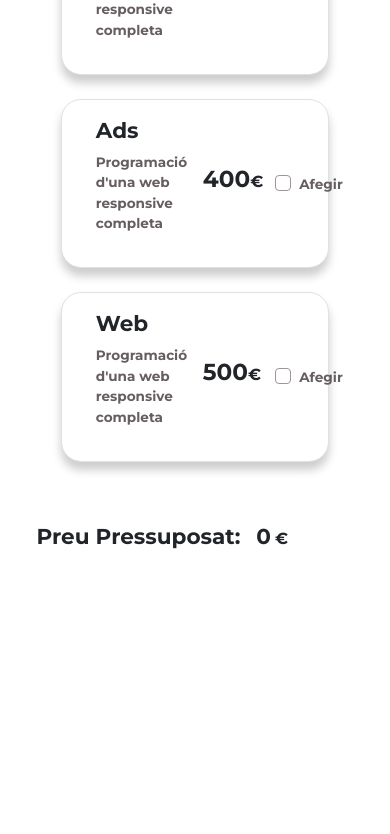
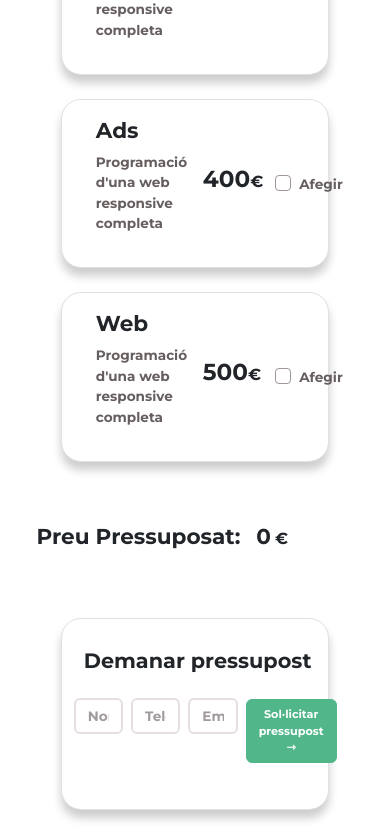
Before and after one commit to manuK1777/S6-Pressupostos, an Angular app: page / in a window 390 px wide. Shown: the part 409-1243 px from the top of the page. Before the commit the page ends 1047 px from the top, so only its background shows below. Built offline with nearby package versions, Linux system fonts and the light colour scheme.

Commit message:
Exercise 5, WIP. Added inputs to the form to save budgets

```diff
--- a/src/app/home/home.component.html
+++ b/src/app/home/home.component.html
@@ -30,7 +30,8 @@
 
                     <div class="col-2">
                         <div class="form-check">
-                            <input class="form-check-input" type="checkbox" formControlName="seo" (change)="onCheckboxChange($event, 300)" id="flexCheckSeo">
+                            <input class="form-check-input" type="checkbox" formControlName="seo"
+                                (change)="onCheckboxChange($event, 300)" id="flexCheckSeo">
                             <label class="form-check-label" for="flexCheckSeo">
                                 Afegir
                             </label>
@@ -61,8 +62,8 @@
 
                     <div class="col-2">
                         <div class="form-check">
-                            <input class="form-check-input" type="checkbox" formControlName="ads"  (change)="onCheckboxChange($event, 400)"
-                            id="flexCheckAds">
+                            <input class="form-check-input" type="checkbox" formControlName="ads"
+                                (change)="onCheckboxChange($event, 400)" id="flexCheckAds">
                             <label class="form-check-label" for="flexCheckAds">
                                 Afegir
                             </label>
@@ -93,8 +94,8 @@
 
                     <div class="col-2">
                         <div class="form-check">
-                            <input class="form-check-input" type="checkbox" formControlName="web"  (change)="onCheckboxChange($event, 500)"
-                            id="flexCheckWeb">
+                            <input class="form-check-input" type="checkbox" formControlName="web"
+                                (change)="onCheckboxChange($event, 500)" id="flexCheckWeb">
                             <label class="form-check-label" for="flexCheckWeb">
                                 Afegir
                             </label>
@@ -108,15 +109,60 @@
                 </div>
             </div>
         </div>
-    </form>
 
         <div class="row">
             <div class="col-12">
                 <div class="preuFinal-container">
-                <h4 class="custom-H4">Preu Pressuposat:<span class="ms-3"></span>{{ preuPressuposat }}<span class="euro ms-1">€</span>
+                    <h4 class="custom-H4">Preu Pressuposat:<span class="ms-3"></span>{{ preuPressuposat }}<span
+                            class="euro ms-1">€</span>
                     </h4>
                 </div>
             </div>
         </div>
 
+        <div class="row justify-content-center">
+            <div class="col-9">
+                <div class="form-control custom-box-contact mb-4">
+
+                   <div class="row">
+                        <div class="col-12 prod-cont">
+                            <h4 class="mb-4 mt-2" id="h4-contact">
+                                Demanar pressupost
+                            </h4>
                         </div>
+                   </div>
+
+                    <div class="row pb-4 justify-content-center" formGroupName="contactDetails">
+                       <div class="col-9 pe-0 cust-contact-cont">
+
+                            <div class="form-group cust-form-group me-2">
+                                <input id="name" formControlName="name" class="form-control" type="text" placeholder="Nom"/>
+                            </div>
+
+                            <div class="form-group cust-form-group me-2">
+                                <input id="phone" formControlName="phone" class="form-control" type="tel" placeholder="Teléfon"/>
+                            </div>
+
+                           <div class="form-group cust-form-group me-4">
+                                <input id="email" formControlName="email" class="form-control" type="email" placeholder="Email"/>
+                            </div>
+                       </div>
+
+                       <div class="col-3 px-0">
+                            <button type="submit" class="btn btn-primary cust-btn">Sol·licitar pressupost <span>&#8702;</span></button>
+                       </div>
+
+                    </div>
+
+                </div>
+            </div>
+        </div>
+
+
+    </form>
+
+
+
+
+
+</div>
--- a/src/app/home/home.component.scss
+++ b/src/app/home/home.component.scss
@@ -1,3 +1,4 @@
+$custom-green: #51b68a;
 
 .form-check-label, .prod-description {
     color: rgb(102, 94, 94);
@@ -38,6 +39,18 @@
     border-radius: 20px;
 }
 
+.custom-box-contact {
+    flex-direction: row;
+    position: relative;
+    align-items: center;
+    background-color: white;
+    box-shadow: 0 8px 10px rgba(0, 0, 0, 0.2);
+    padding-top: 22px;
+    padding-bottom: 22px;
+    border-radius: 20px;
+}
+
+
 .prod-cont {
     margin-left: 22px;
 }
@@ -51,12 +64,12 @@
 }
 
 .form-check {
-    margin-left: 158px;
+    margin-left: 180px;
 }
 
 .form-check-input:checked {
-    background-color: rgb(55, 161, 41);
-    border-color: rgb(55, 161, 41);
+    background-color: $custom-green;
+    border-color: $custom-green;
     box-shadow: none;
 }
 
@@ -69,12 +82,75 @@
     display: flex;
     justify-content: flex-end;
     margin-top: 62px;
-    padding-bottom:80px;
+    padding-bottom: 60px;
 }
 
 .custom-H4 {
     margin-right: 148px;
 }
+
+#h4-contact {
+    font-size: 1.3rem;
+    margin-left: -12px;
+}
+
+
+#name, #phone, #email {
+    font-family: 'Montserrat', sans-serif;
+    font-weight: 600;
+    font-size: 0.85rem;
+    border: 2px solid rgb(231, 223, 223);
+}
+
+.form-control#name::placeholder, .form-control#phone::placeholder,
+.form-control#email::placeholder {
+    color: rgb(161, 154, 154);
+  }
+
+.cust-contact-cont {
+   display: flex;
+   flex-direction: row;
+
+}
+
+.cust-btn {
+    align-self: flex-end;
+    font-family: 'Montserrat', sans-serif;
+    font-weight: 600;
+    font-size: 0.85rem;
+    margin-top: 1px;
+    background-color: $custom-green;
+    color: white;
+    border: 1px solid $custom-green;
+    padding-left: 12px;
+}
+
+.app-panel-container {
+    display: flex;
+    margin-top: 180px;
+    margin-left: 335px;
+    position: absolute;
+}
+
+
+.form-check-input:focus {
+    box-shadow: none;
+}
+
+.border-green {
+    padding-bottom: 100px;
+    border-color: rgb(55, 161, 41);
+}
+
+@media screen and (max-width: 1199.8px) {
+
+    .cust-btn {
+        font-size: 0.7rem;
+        margin-top: 1px;
+        margin-left: -6px;
+    }
+}
+
 
 @media screen and (max-width: 991.8px) {
 
@@ -88,6 +164,16 @@
 
     .custom-H4 {
         margin-right: 96px;
+    }
+
+    .form-check {
+        margin-left: 94px;
+    }
+
+    .cust-btn {
+        font-size: 0.7rem;
+        margin-top: 1px;
+        margin-right: 12px;
     }
 }
 
@@ -111,6 +197,10 @@
         padding-bottom: 18px;
     }
 
+    .border-green { //if web afegir button is pressed
+        padding-bottom: 82px;
+    }
+
     .seo-cont {
         margin-left: 16px;
     }
@@ -125,6 +215,10 @@
 
     .custom-H4 {
         margin-right: 90px;
+    }
+
+    .cust-btn {
+        margin-left: -12px;
     }
 }
 
@@ -141,22 +235,8 @@
       .form-check {
         margin-left: 38px;
     }
+
+    .cust-btn {
+         margin-left: -16px;
+     }
 }
-
-.app-panel-container {
-    display: flex;
-    margin-top: 180px;
-    margin-left: 335px;
-    position: absolute;
-}
-
-
-
-.form-check-input:focus {
-    box-shadow: none;
-}
-
-.border-green {
-    padding-bottom: 100px;
-    border-color: rgb(55, 161, 41);
-}
--- a/src/app/home/home.component.ts
+++ b/src/app/home/home.component.ts
@@ -4,6 +4,7 @@ import {
   ReactiveFormsModule,
   FormGroup,
   FormBuilder,
+  Validators
 } from '@angular/forms';
 
 import { CommonModule, JsonPipe } from '@angular/common';
@@ -36,8 +37,17 @@ export class HomeComponent {
       seo: [false],
       ads: [false],
       web: [false],
+
+      contactDetails: this.fb.group({
+        name: ['', Validators.required],
+        phone: ['', [Validators.required, Validators.pattern(/^[0-9]+$/)]],
+        email: ['', [Validators.required, Validators.email]],
+      }),
     });
   }
+
+  //this.budgetForm.get('contactDetails').valid, para chequear la validez de
+  //los datos introducidos en el formulario antes de guardar.
 
   updatePreuPressuposat(webPriceInput: number): void {
 
--- a/src/app/panel/panel.component.scss
+++ b/src/app/panel/panel.component.scss
@@ -68,6 +68,26 @@ input[type=number] {
     border: none;
 }
 
+// .custom-boxes-box {
+//     margin-left: 93px;
+// }
+
+
+@media screen and (max-width: 1400px) {
+
+    .custom-boxes-box {
+        margin-left: 96px;
+    }
+}
+
+@media screen and (max-width: 1199.8px) {
+
+    .custom-boxes-box {
+        margin-left: 16px;
+    }
+}
+
+
 @media screen and (max-width: 991.8px) {
 
     .custom-boxes-box {
```
Lines whose indentation alone changed are shown as unchanged.
